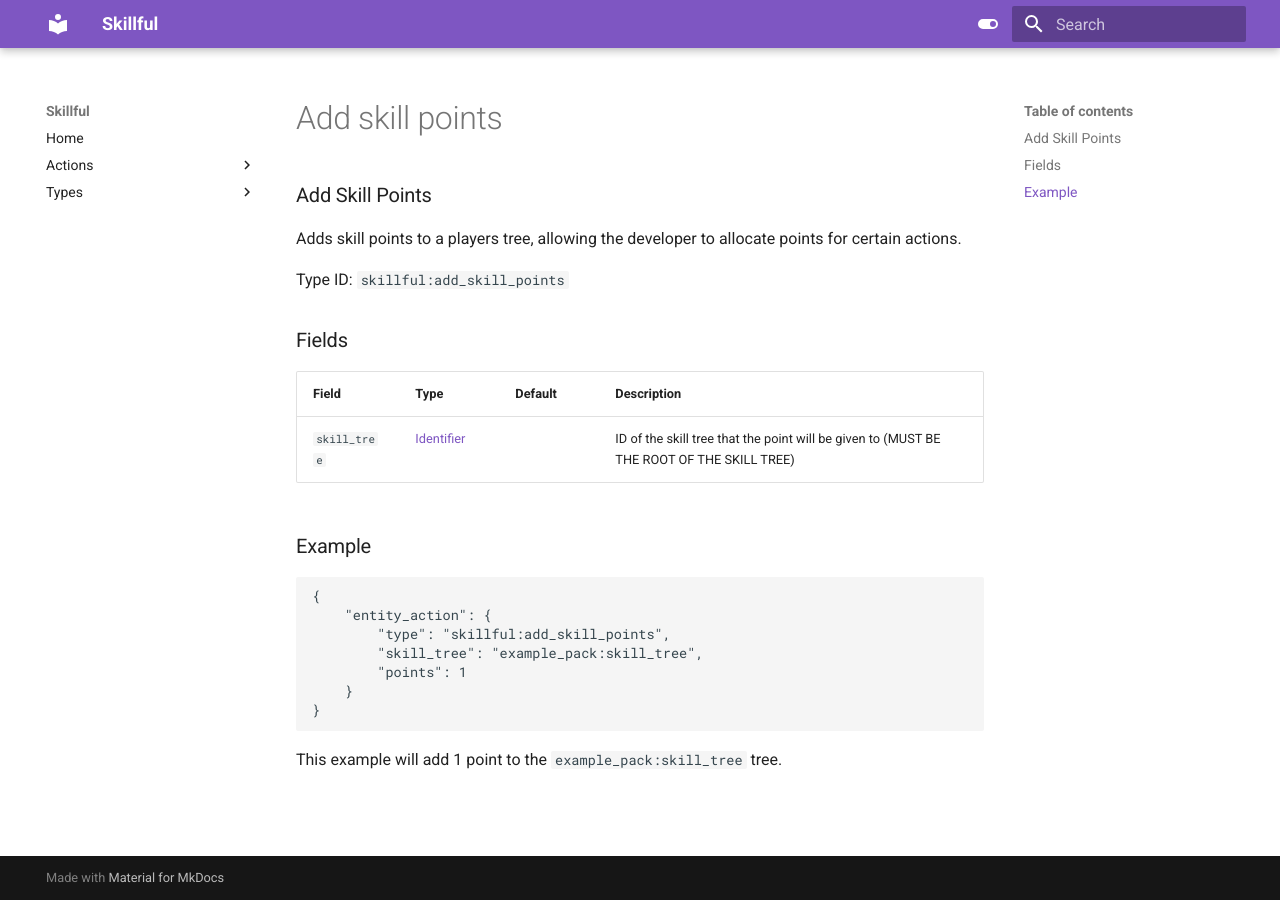
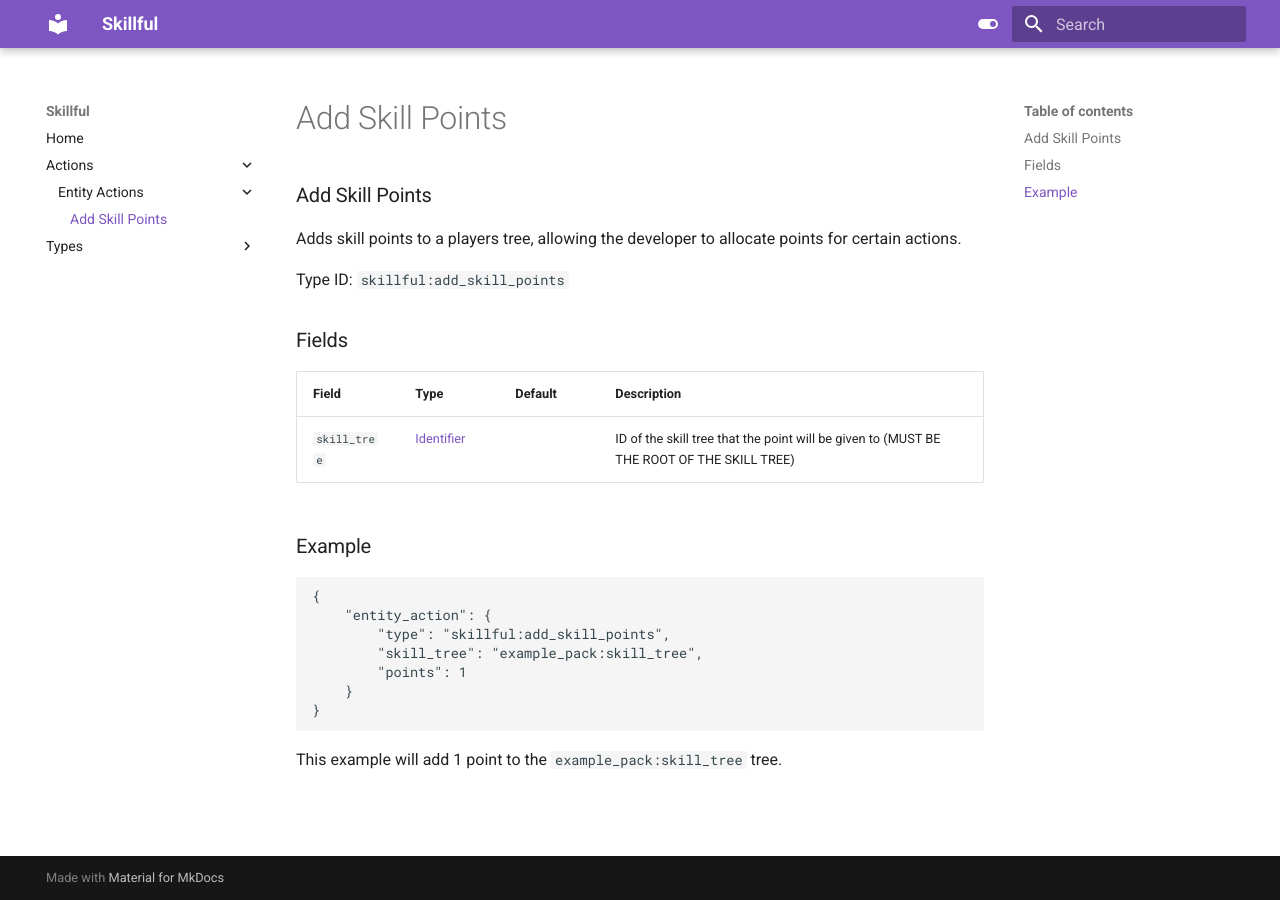
Before and after one commit to ThatRobin/skillful_docs, an MkDocs documentation site: the page built from docs/entity_actions/add_skill_points.md, in a window 1280 px wide. Built offline with MkDocs 1.6.1 and Material for MkDocs 9.7.7, drawn with Linux system fonts in a browser that asks for light colours.

Commit message:
Update mkdocs.yml

```diff
--- a/mkdocs.yml
+++ b/mkdocs.yml
@@ -4,7 +4,7 @@ nav:
     - Home: index.md
     - Actions:
         - Entity Actions:
-            - Open Choice Screen: entity_actions/open_choice_screen.md
+            - Add Skill Points: entity_actions/add_skill_points.md
     - Types:
         - Data Types: data_types.md
         - Additional Power Data: additional_power_data.md
```
